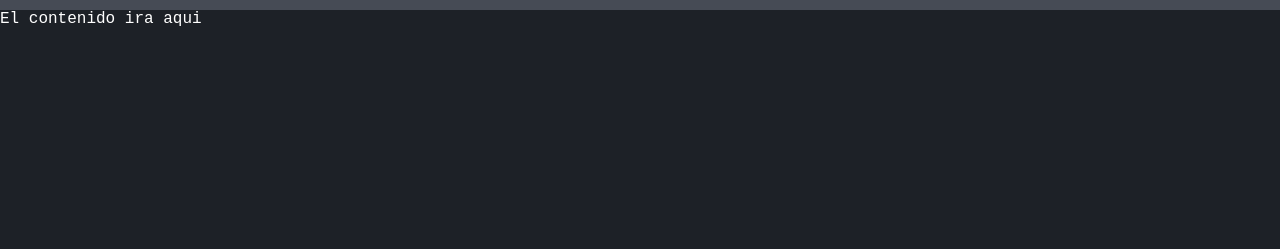
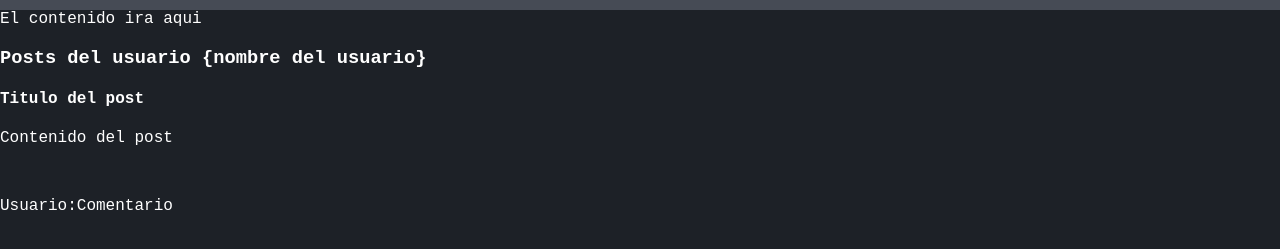
Before and after one commit to Loperena18/curso_git, a plain HTML site: page index.html in a window 1280 px wide. Shown: the part 63-312 px from the top of the page. Drawn offline with Linux system fonts and the light colour scheme; a web font is replaced by a local one.

Commit message:
Anadir posts

```diff
--- a/index.html
+++ b/index.html
@@ -8,7 +8,7 @@
     <link rel="preconnect" href="https://fonts.gstatic.com" crossorigin>
     <link href="https://fonts.googleapis.com/css2?family=Overpass+Mono:wght@500&display=swap" rel="stylesheet">
     <link rel="stylesheet" href="style.css">
-    <title>Document</title>
+    <title>Curso GIT && GitHub</title>
 </head>
 <body>
     <div class="bar">
@@ -18,5 +18,14 @@
     <div>
         El contenido ira aqui
     </div>
+    <div class="container" id="content">
+        <h3>Posts del usuario {nombre del usuario}</h3>
+        <div class="post">
+            <h4>Titulo del post</h4>
+            <p>Contenido del post</p>
+            <br>
+            <p><span>Usuario:</span>Comentario</p>
+        </div>
+    </div>
 </body>
 </html>
```
